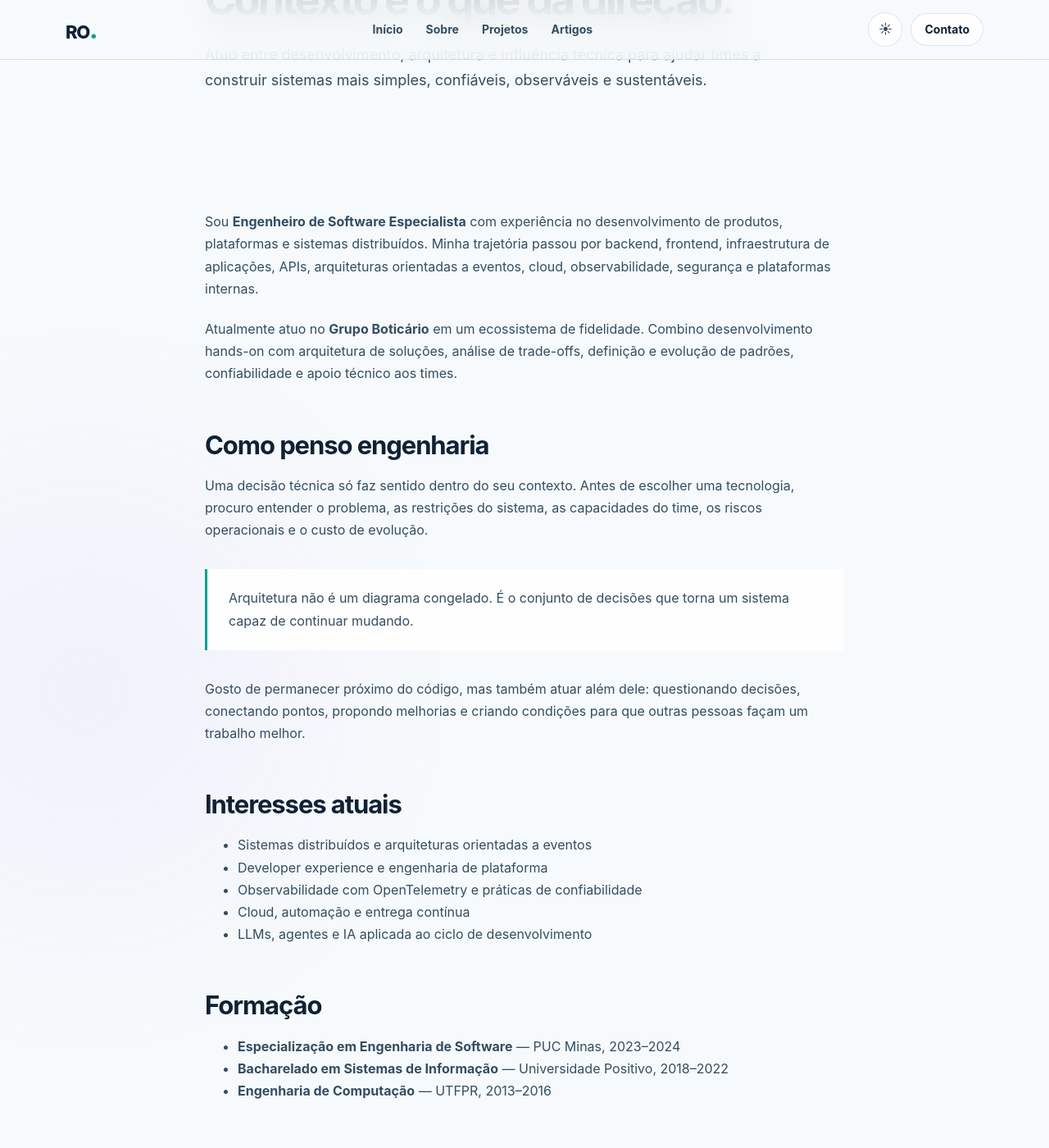
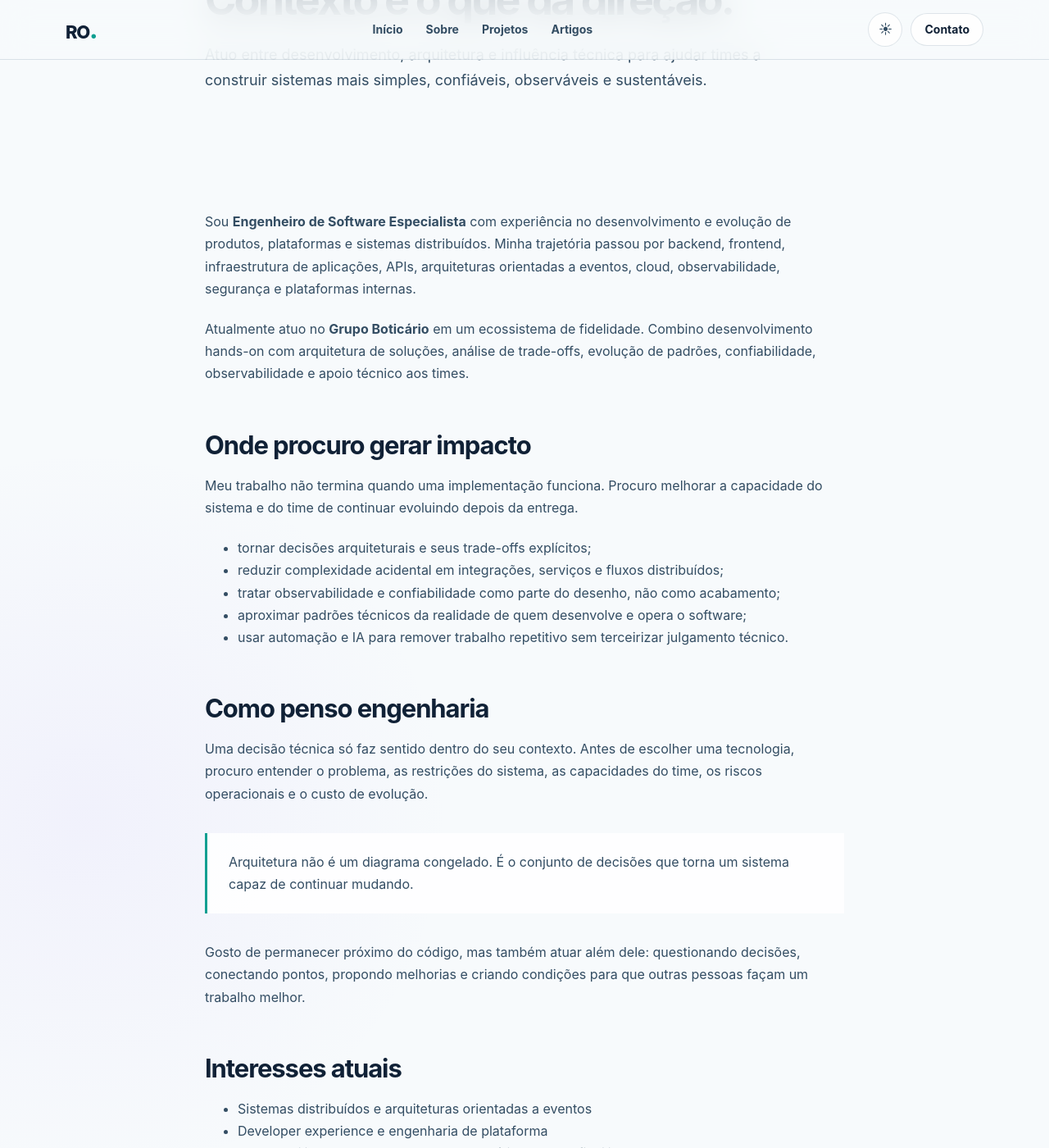
Before and after one commit to blasther12/blasther12.github.io, a Jekyll site: the page built from sobre.md, in a window 1280 px wide and 1400 px high, scrolled down 300 px. Shown: the whole window at 82% size. Built offline with Jekyll 4.4.1, drawn with Linux system fonts in a browser that asks for light colours; some of the changed text lies outside the part shown.

Commit message:
feat: emphasize engineering impact on about page

```diff
--- a/sobre.md
+++ b/sobre.md
@@ -14,9 +14,21 @@ permalink: /sobre/
 
 <section class="section">
   <div class="container container--narrow prose">
-    <p>Sou <strong>Engenheiro de Software Especialista</strong> com experiência no desenvolvimento de produtos, plataformas e sistemas distribuídos. Minha trajetória passou por backend, frontend, infraestrutura de aplicações, APIs, arquiteturas orientadas a eventos, cloud, observabilidade, segurança e plataformas internas.</p>
+    <p>Sou <strong>Engenheiro de Software Especialista</strong> com experiência no desenvolvimento e evolução de produtos, plataformas e sistemas distribuídos. Minha trajetória passou por backend, frontend, infraestrutura de aplicações, APIs, arquiteturas orientadas a eventos, cloud, observabilidade, segurança e plataformas internas.</p>
 
-    <p>Atualmente atuo no <strong>Grupo Boticário</strong> em um ecossistema de fidelidade. Combino desenvolvimento hands-on com arquitetura de soluções, análise de trade-offs, definição e evolução de padrões, confiabilidade e apoio técnico aos times.</p>
+    <p>Atualmente atuo no <strong>Grupo Boticário</strong> em um ecossistema de fidelidade. Combino desenvolvimento hands-on com arquitetura de soluções, análise de trade-offs, evolução de padrões, confiabilidade, observabilidade e apoio técnico aos times.</p>
+
+    <h2>Onde procuro gerar impacto</h2>
+
+    <p>Meu trabalho não termina quando uma implementação funciona. Procuro melhorar a capacidade do sistema e do time de continuar evoluindo depois da entrega.</p>
+
+    <ul>
+      <li>tornar decisões arquiteturais e seus trade-offs explícitos;</li>
+      <li>reduzir complexidade acidental em integrações, serviços e fluxos distribuídos;</li>
+      <li>tratar observabilidade e confiabilidade como parte do desenho, não como acabamento;</li>
+      <li>aproximar padrões técnicos da realidade de quem desenvolve e opera o software;</li>
+      <li>usar automação e IA para remover trabalho repetitivo sem terceirizar julgamento técnico.</li>
+    </ul>
 
     <h2>Como penso engenharia</h2>
 
@@ -34,6 +46,7 @@ permalink: /sobre/
       <li>Observabilidade com OpenTelemetry e práticas de confiabilidade</li>
       <li>Cloud, automação e entrega contínua</li>
       <li>LLMs, agentes e IA aplicada ao ciclo de desenvolvimento</li>
+      <li>O impacto humano e organizacional das ferramentas que construímos</li>
     </ul>
 
     <h2>Formação</h2>
@@ -50,14 +63,15 @@ permalink: /sobre/
   <div class="container">
     <header class="section-header">
       <div><span class="eyebrow">Experiência</span><h2>Trajetória profissional</h2></div>
+      <p>As tecnologias mudaram ao longo do caminho. O fio condutor foi aumentar responsabilidade sobre sistemas, decisões e evolução técnica.</p>
     </header>
     <div class="timeline">
-      <div class="timeline__item"><span class="timeline__period">2026 — atual</span><div class="timeline__content"><h3>Grupo Boticário · Developer Specialist I</h3><p>Arquitetura, backend, frontend, integrações, Kafka, SQS, AWS, DynamoDB, OpenTelemetry, CI/CD e IA aplicada à engenharia.</p></div></div>
-      <div class="timeline__item"><span class="timeline__period">2025 — 2026</span><div class="timeline__content"><h3>Luizalabs · Senior Software Engineering</h3><p>Catálogo de alta volumetria com Python, TypeScript, GraphQL, MongoDB, Pub/Sub, GCP e Magalu Cloud.</p></div></div>
-      <div class="timeline__item"><span class="timeline__period">2024 — 2025</span><div class="timeline__content"><h3>Magalu Cloud · Senior Software Engineering</h3><p>Commerce System com Python, Go, PostgreSQL, RabbitMQ, Django, Argo CD e ambientes de alta disponibilidade.</p></div></div>
-      <div class="timeline__item"><span class="timeline__period">2022 — 2024</span><div class="timeline__content"><h3>Luizalabs · Back-end Developer</h3><p>Python, TypeScript, arquitetura de sistemas, Kubernetes, Docker, GCP e experiência de desenvolvedores internos.</p></div></div>
-      <div class="timeline__item"><span class="timeline__period">2020 — 2022</span><div class="timeline__content"><h3>Tray Corp · Full-stack Developer</h3><p>Desenvolvimento e manutenção de sistemas de e-commerce com arquitetura de microsserviços.</p></div></div>
-      <div class="timeline__item"><span class="timeline__period">2018 — 2022</span><div class="timeline__content"><h3>AGSeixas, HNSG e Grupo Positivo</h3><p>.NET, JavaScript, PostgreSQL, APIs REST, microsserviços, SQL, dados e Business Intelligence.</p></div></div>
+      <div class="timeline__item"><span class="timeline__period">2026 — atual</span><div class="timeline__content"><h3>Grupo Boticário · Developer Specialist I</h3><p>Evolução de arquitetura e observabilidade, integrações distribuídas, confiabilidade, AWS e apoio técnico em um ecossistema de fidelidade.</p></div></div>
+      <div class="timeline__item"><span class="timeline__period">2025 — 2026</span><div class="timeline__content"><h3>Luizalabs · Senior Software Engineering</h3><p>Evolução de sistemas de catálogo de alta volumetria, APIs e plataformas distribuídas com foco em confiabilidade e capacidade de evolução.</p></div></div>
+      <div class="timeline__item"><span class="timeline__period">2024 — 2025</span><div class="timeline__content"><h3>Magalu Cloud · Senior Software Engineering</h3><p>Serviços e automações para ambientes de alta disponibilidade, trabalhando com Python, Go, PostgreSQL, mensageria e entrega contínua.</p></div></div>
+      <div class="timeline__item"><span class="timeline__period">2022 — 2024</span><div class="timeline__content"><h3>Luizalabs · Back-end Developer</h3><p>Backend, arquitetura de sistemas, Kubernetes, Docker, GCP e melhorias na experiência de desenvolvedores internos.</p></div></div>
+      <div class="timeline__item"><span class="timeline__period">2020 — 2022</span><div class="timeline__content"><h3>Tray Corp · Full-stack Developer</h3><p>Desenvolvimento e manutenção de sistemas de e-commerce em uma arquitetura de serviços distribuídos.</p></div></div>
+      <div class="timeline__item"><span class="timeline__period">2018 — 2022</span><div class="timeline__content"><h3>AGSeixas, HNSG e Grupo Positivo</h3><p>Base profissional construída entre aplicações web, APIs, bancos relacionais, dados e Business Intelligence.</p></div></div>
     </div>
   </div>
 </section>
```
